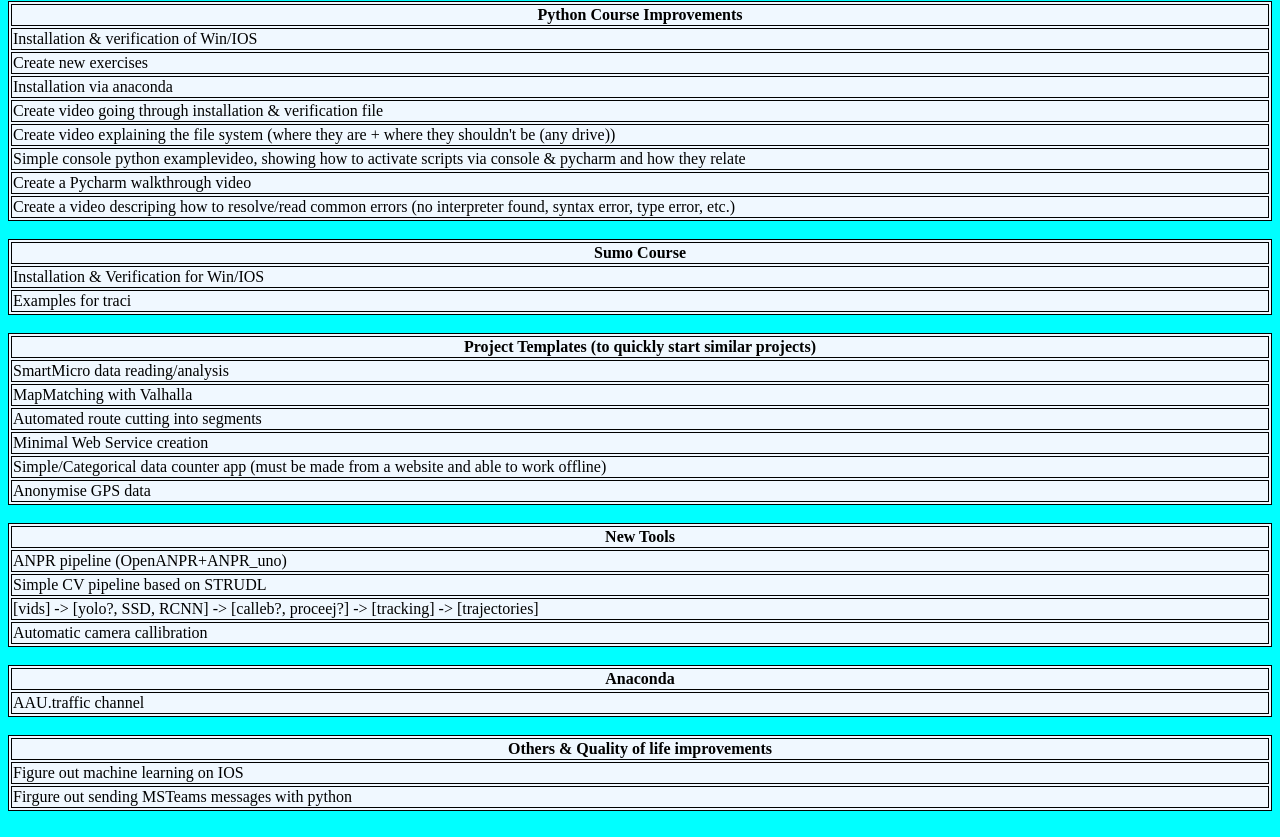
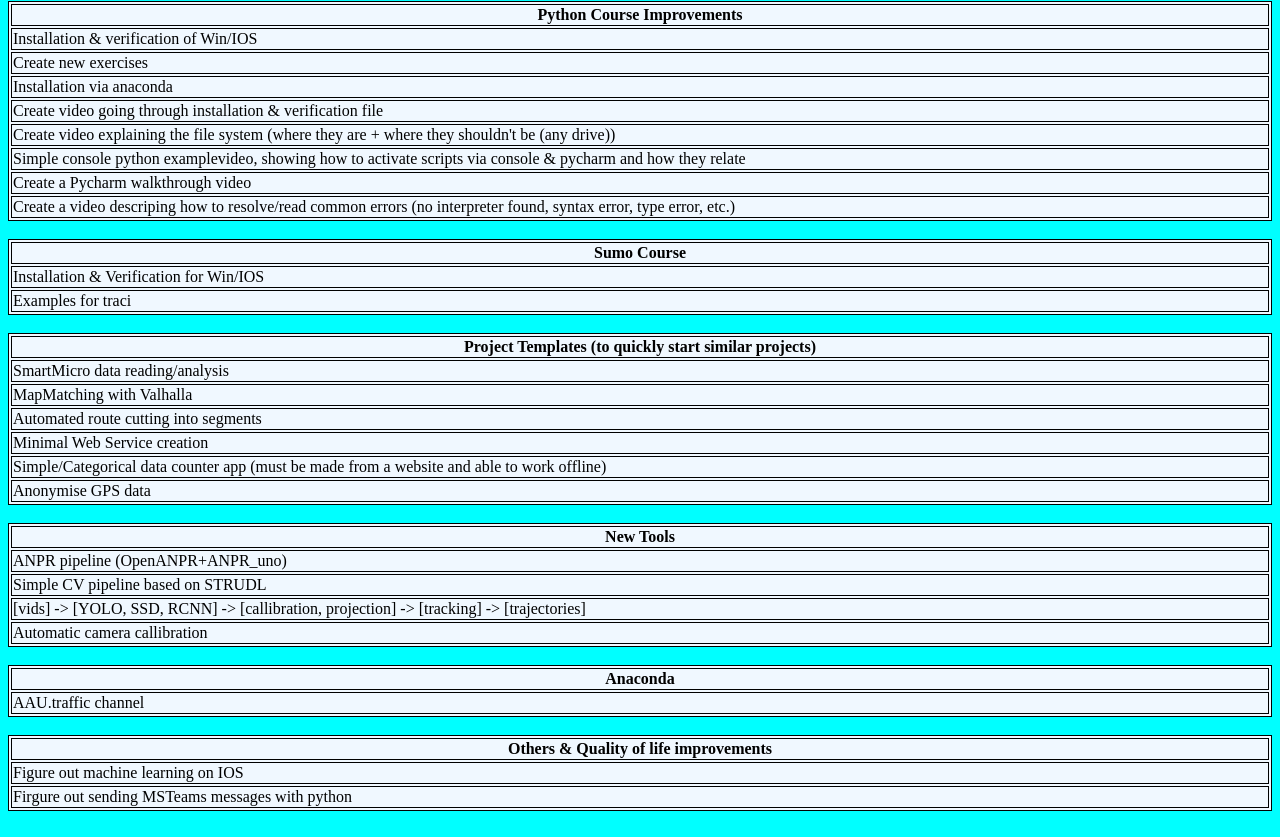
Before and after one commit to TRG-BUILD/TRG-BUILD.github.io, a plain HTML site: page index.html in a window 1280 px wide. Shown: the part 370-1207 px from the top of the page. Drawn offline with Linux system fonts and the light colour scheme.

Commit message:
Fix uncertainties

```diff
--- a/index.html
+++ b/index.html
@@ -84,7 +84,7 @@
             <td>Simple CV pipeline based on STRUDL</td>
         </tr>
         <tr>
-            <td>[vids] -> [yolo?, SSD, RCNN] -> [calleb?, proceej?] -> [tracking] -> [trajectories]</td>
+            <td>[vids] -> [YOLO, SSD, RCNN] -> [callibration, projection] -> [tracking] -> [trajectories]</td>
         </tr>
         <tr>
             <td>Automatic camera callibration</td>
```
